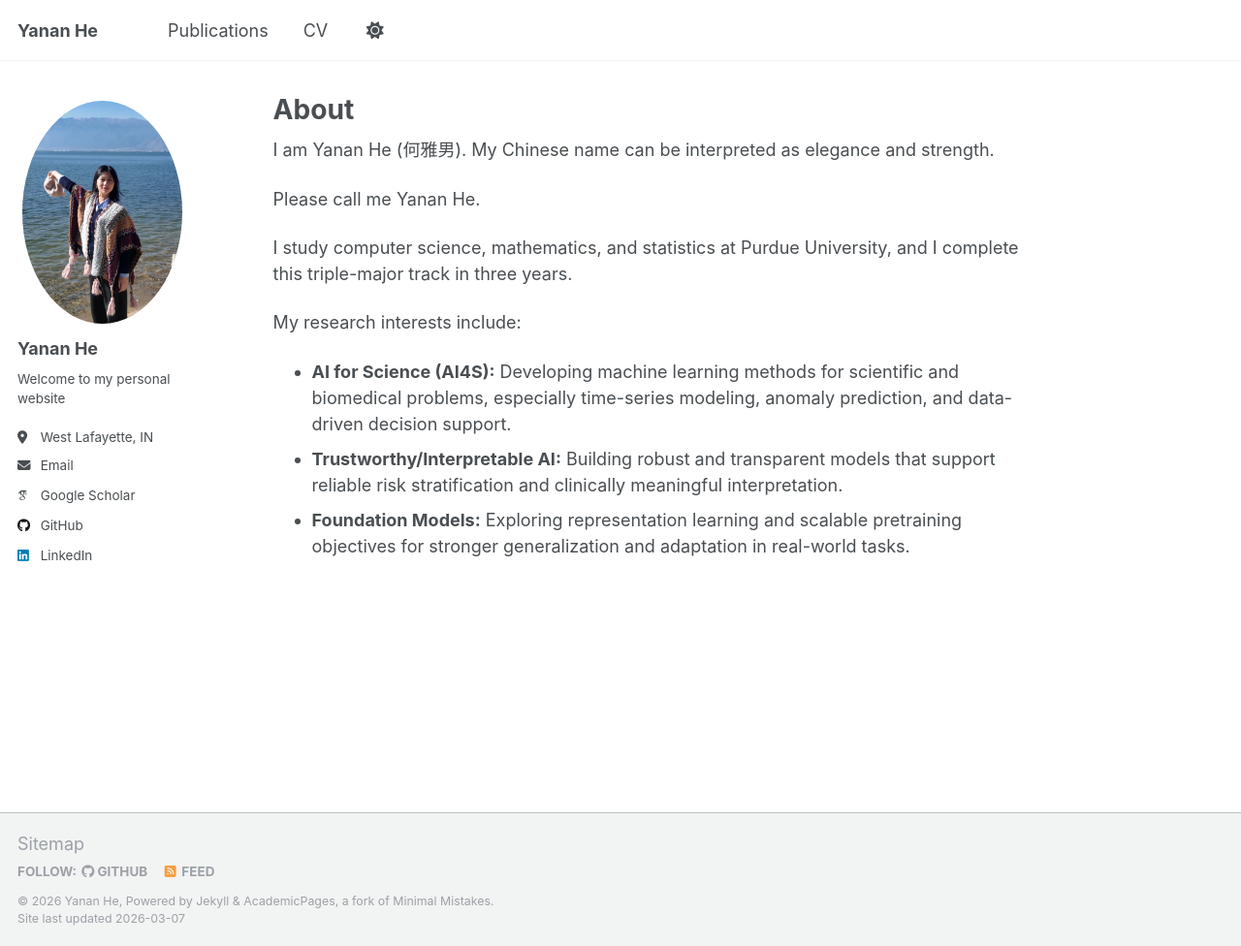
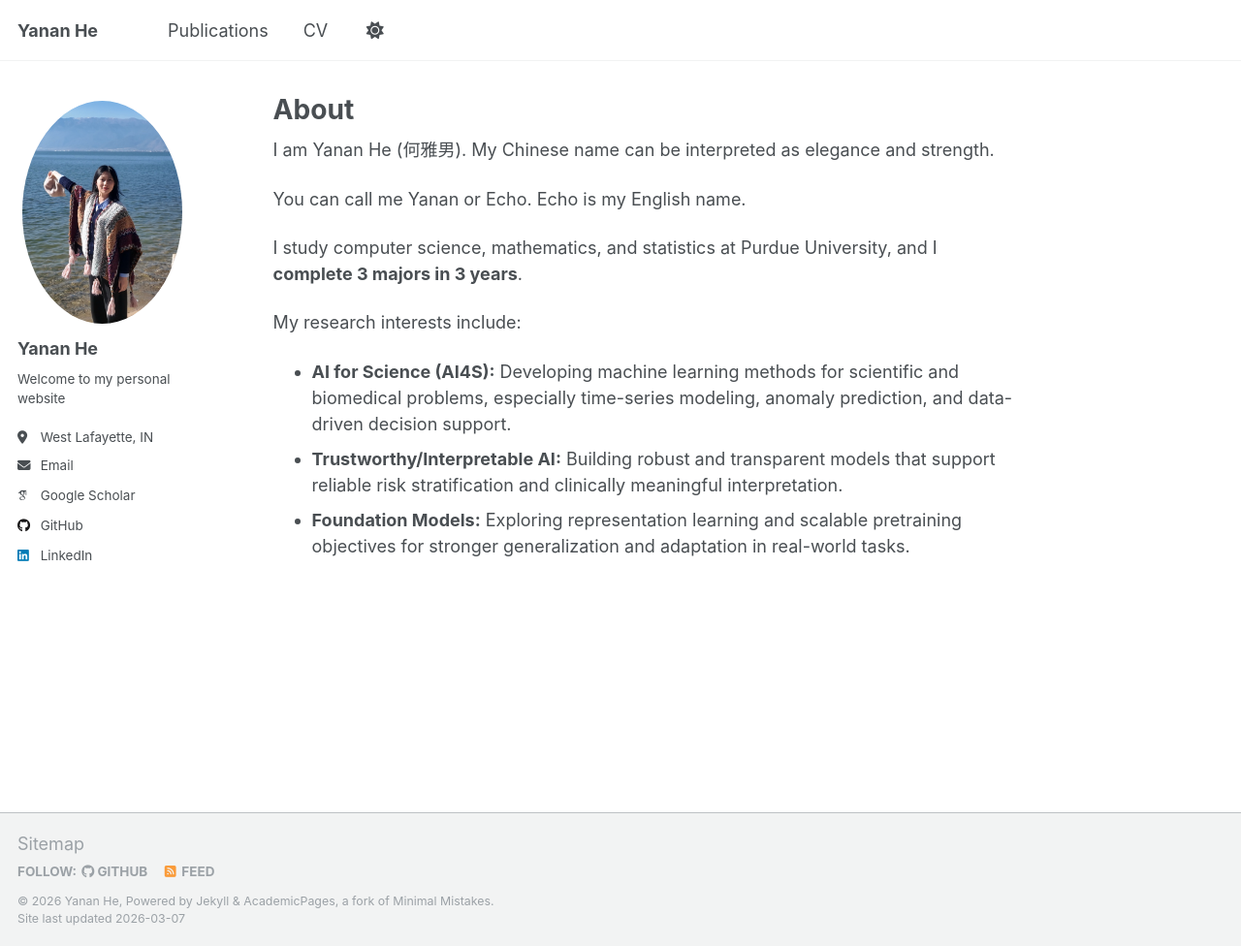
Before and after one commit to Echoo113/Echoo113.github.io, a Jekyll site: the page built from _pages/about.md, in a window 1280 px wide and 976 px high. Shown: the whole window at 97% size. Built offline with Jekyll 4.4.1, drawn with Linux system fonts in a browser that asks for light colours; some web fonts are replaced.

```diff
--- a/_data/cv.json
+++ b/_data/cv.json
@@ -135,7 +135,7 @@
   "publications": [
     {
       "name": "MTS-JEPA: Multi-Resolution Joint-Embedding Predictive Architecture for Time-Series Anomaly Prediction",
-      "publisher": "arXiv (Under review at ICML 2026)",
+      "publisher": "arXiv",
       "releaseDate": "2026-02-01",
       "website": "https://arxiv.org/abs/2602.04643",
       "summary": "He, Y., Wen, Y., Wang, X., & Ma, T.* (2026)."
--- a/_pages/about.md
+++ b/_pages/about.md
@@ -9,9 +9,9 @@ redirect_from:
 
 I am Yanan He (何雅男). My Chinese name can be interpreted as elegance and strength.
 
-Please call me Yanan He.
+You can call me Yanan or Echo. Echo is my English name.
 
-I study computer science, mathematics, and statistics at Purdue University, and I complete this triple-major track in three years.
+I study computer science, mathematics, and statistics at Purdue University, and I **complete 3 majors in 3 years**.
 
 My research interests include:
 
```
Also changed, not shown: index.md (+1 -1 lines).
